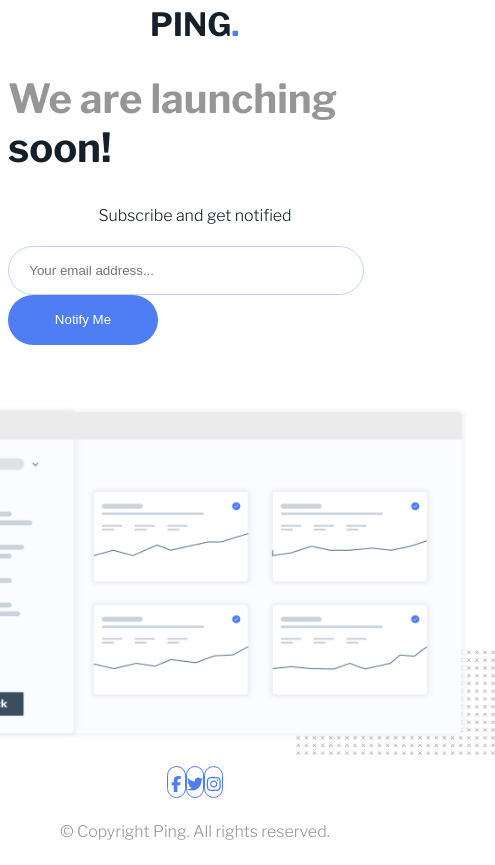
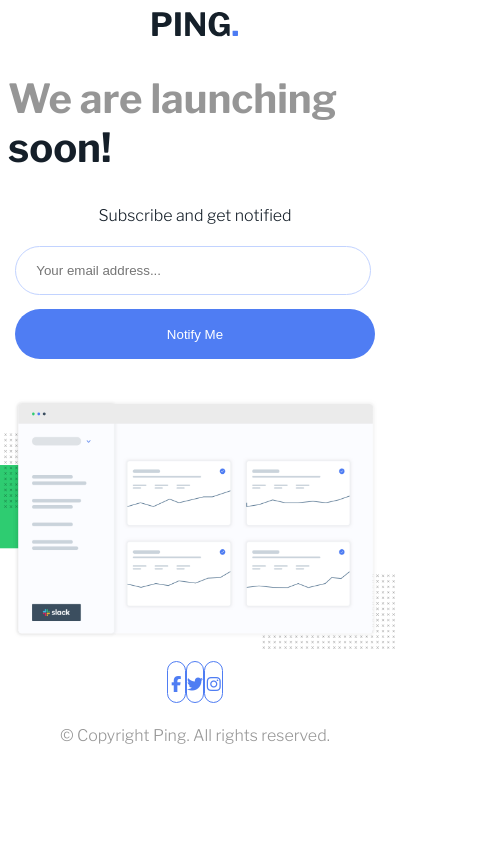
Before and after one commit to abdmud/ping-coming-soon-page, a plain HTML site: page index.html in a window 390 px wide. Shown: the whole page, 495 px wide, since content can reach past the window. After the commit the page ends 844 px from the top, so only its background shows below. Drawn offline with nearby package versions, Linux system fonts and the light colour scheme.

Commit message:
mobile design

```diff
--- a/styles.css
+++ b/styles.css
@@ -94,3 +94,28 @@
 .copyright{
     color: var(--gray);
 }
+
+@media only screen and (max-width: 700px) {
+    .signup {
+        display: flex;
+        flex-direction: column;
+        gap: 5%;
+    }
+    button {
+        width: 360px;
+        margin-top: 4%;
+    }
+    .dashboard {
+        width: 400px;
+        height: 250px;
+    }
+    .fa-brands {
+        height: 40px;
+        border-radius: 20px;
+    }
+    i::before {
+        display: flex;
+        justify-content: space-evenly;
+        margin-top: 30%;
+    }
+}
```
